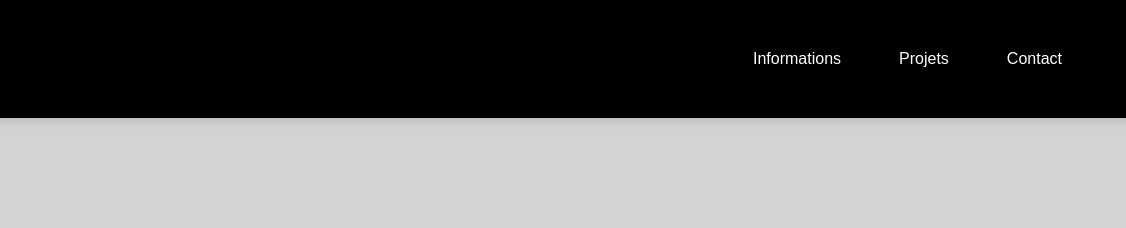
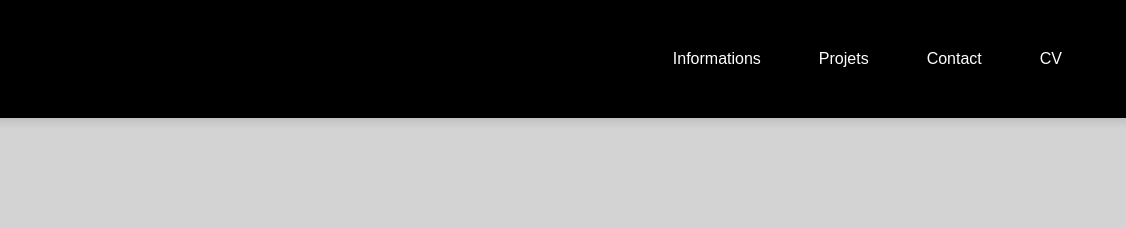
Before and after one commit to matteo-thieffry/portfolio, a plain HTML site: page index.html in a window 1280 px wide. Shown: the top 228 px of the page, 154-1280 px from the left. Drawn offline with Linux system fonts and the light colour scheme.

Commit message:
Add files via upload

```diff
--- a/index.html
+++ b/index.html
@@ -16,6 +16,7 @@
                 <li><a href="#Informations">Informations</a></li>
                 <li><a href="#Projets">Projets</a></li>
                 <li><a href="#contact">Contact</a></li>
+                <li><a href="https://drive.google.com/file/d/1bspautvoN-3db_6N3HiZEMkUBeot19P6/view?usp=drive_link">CV</a></li>
             </ul>
         </nav>
         <div class="text-overlay"><a>Bienvenue sur mon Portfolio</a></div>
```
